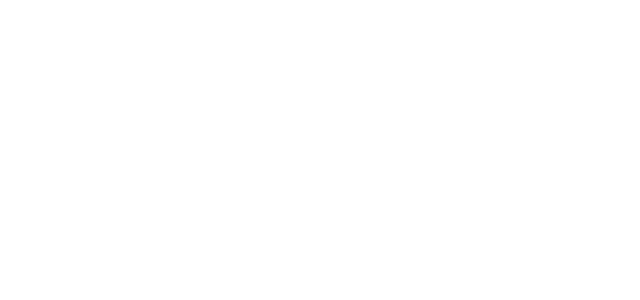
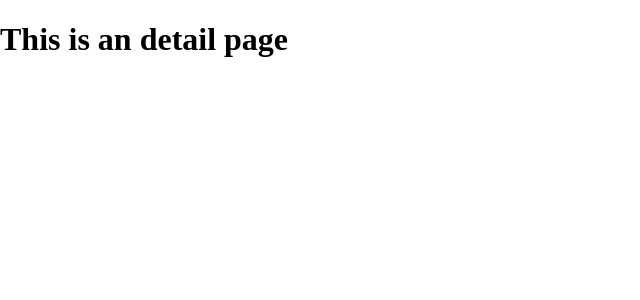
Before and after one commit to changxianglin/vue3-todolist, a Vue app: page /detail in a window 1280 px wide. Before the commit this address had no page. Shown: the top 300 px of the page, without its empty margins (0-640 px from the left). Built offline with nearby package versions, Linux system fonts and the light colour scheme.

Commit message:
use router and historyModel

```diff
--- a/src/router/index.js
+++ b/src/router/index.js
@@ -14,6 +14,14 @@ const routes = [
     // this generates a separate chunk (about.[hash].js) for this route
     // which is lazy-loaded when the route is visited.
     component: () => import(/* webpackChunkName: "about" */ '../views/About.vue')
+  },
+  {
+    path: '/detail',
+    name: 'Detail',
+    // route level code-splitting
+    // this generates a separate chunk (about.[hash].js) for this route
+    // which is lazy-loaded when the route is visited.
+    component: () => import(/* webpackChunkName: "about" */ '../views/Detail.vue')
   }
 ]
 
--- /dev/null
+++ b/src/views/Detail.vue
@@ -0,0 +1,5 @@
+<template>
+  <div class="about">
+    <h1>This is an detail page</h1>
+  </div>
+</template>
--- a/src/views/Home.vue
+++ b/src/views/Home.vue
@@ -8,7 +8,7 @@
     <div>
       <button @click="add">add</button>
     </div> -->
-    {{ list }}
+    <!-- {{ list }} -->
   </div>
 </template>
 
```
